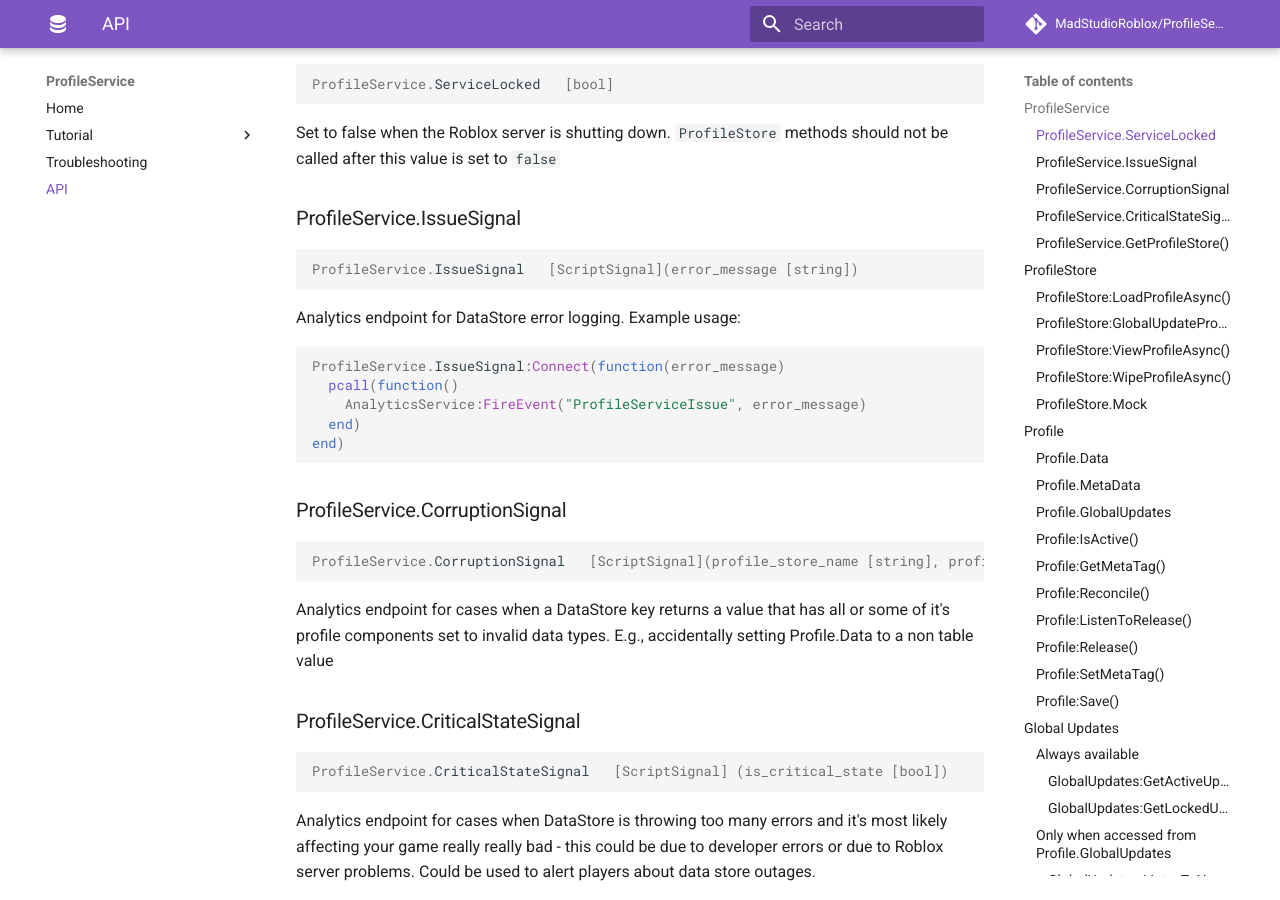
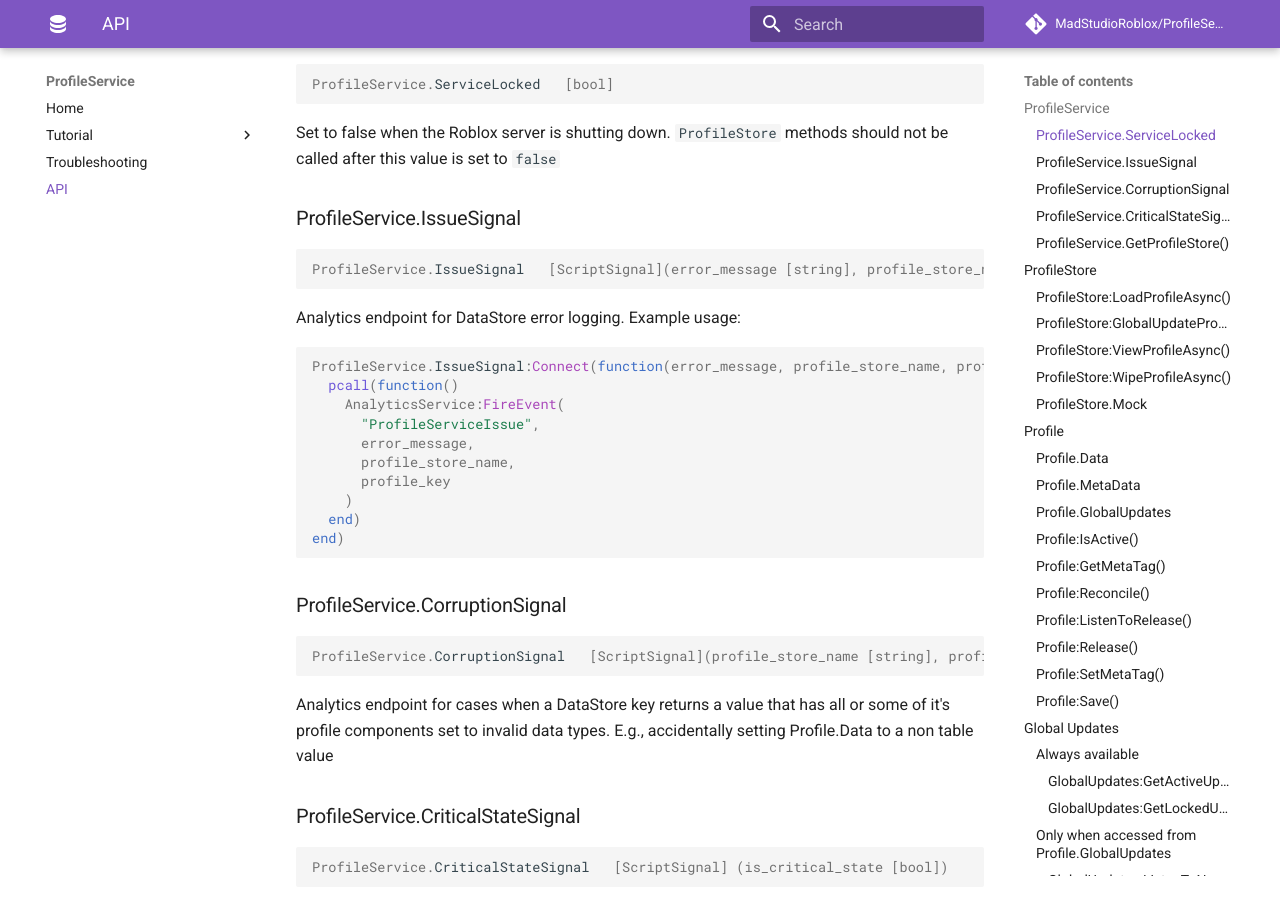
Before and after one commit to MadStudioRoblox/ProfileService, an MkDocs documentation site: the page built from docs/api.md, in a window 1280 px wide and 900 px high, scrolled down 440 px. Built offline with MkDocs 1.6.1 and Material for MkDocs 9.7.7, drawn with Linux system fonts in a browser that asks for light colours; comment, search, counter and statistics services are not loaded.

Commit message:
New IssueSignal parameters

````diff
--- a/docs/api.md
+++ b/docs/api.md
@@ -13,13 +13,18 @@
 `ProfileStore` methods should not be called after this value is set to `false`
 ### ProfileService.IssueSignal
 ```lua
-ProfileService.IssueSignal   [ScriptSignal](error_message [string])
+ProfileService.IssueSignal   [ScriptSignal](error_message [string], profile_store_name [string], profile_key [string])
 ```
 Analytics endpoint for DataStore error logging. Example usage:
 ```lua
-ProfileService.IssueSignal:Connect(function(error_message)
+ProfileService.IssueSignal:Connect(function(error_message, profile_store_name, profile_key)
   pcall(function()
-    AnalyticsService:FireEvent("ProfileServiceIssue", error_message)
+    AnalyticsService:FireEvent(
+      "ProfileServiceIssue",
+      error_message,
+      profile_store_name,
+      profile_key
+    )
   end)
 end)
 ```
````
